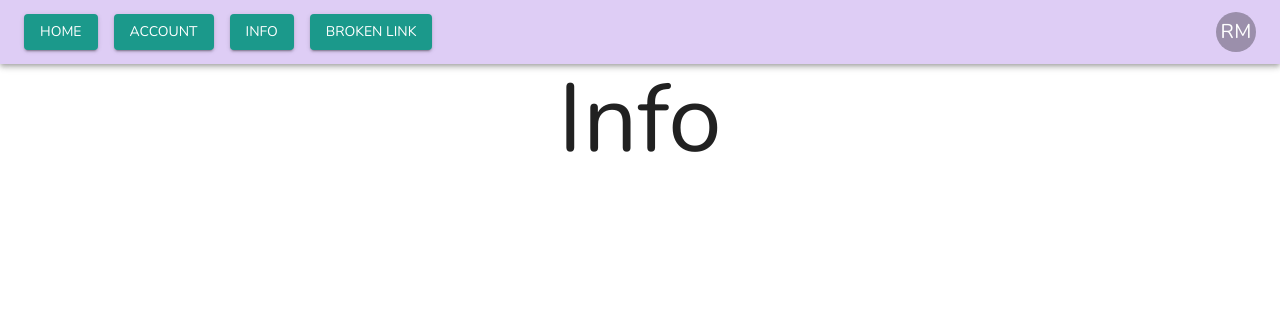
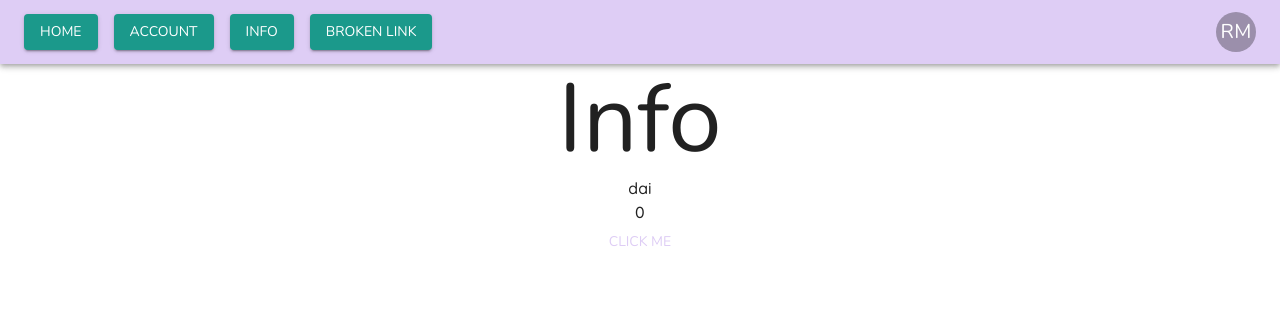
Before and after one commit to ollymac1/egg, a React (Vite) app: page /info in a window 1280 px wide. Shown: the top 311 px of the page. Built offline with nearby package versions, Linux system fonts and the light colour scheme.

Commit message:
add counter to info page

```diff
--- /dev/null
+++ b/src/features/info/components/Counter.tsx
@@ -0,0 +1,27 @@
+import { Box, Button, Typography } from '@mui/material'
+import React, { FC, useState } from 'react'
+
+type PropTypes = {
+    name: string
+    age: number
+}
+
+
+const Counter:FC<PropTypes> = (props) => {
+    const [state, setState] = useState<number>(0)
+  return (
+    <Box width={'100%'} textAlign={'center'} display="flex" flexDirection={'column'} justifyContent={'space-around'}>
+      <Typography>
+        {props.name}
+      </Typography>
+      <Box width={'100%'} display="flex" flexDirection={'column'} justifyContent={'space-around'}>
+        <Typography>
+            {state}
+        </Typography>
+        <Button onClick={() => (prevState:number) => setState(10)}>Click me</Button>
+      </Box>
+    </Box>
+  )
+}
+
+export default Counter
--- a/src/features/info/containers/index.tsx
+++ b/src/features/info/containers/index.tsx
@@ -1,6 +1,8 @@
 import { Typography } from '@mui/material'
 import { FC } from 'react'
 import Page from '../../../common/components/Page'
+import Counter from '../components/Counter'
+
 
 const Info: FC = () => {
   return (
@@ -8,6 +10,7 @@ const Info: FC = () => {
       <Typography variant='h1' textAlign={'center'}>
         Info
       </Typography>
+      <Counter name="dai" age={7}/>
     </Page>
   )
 }
```
